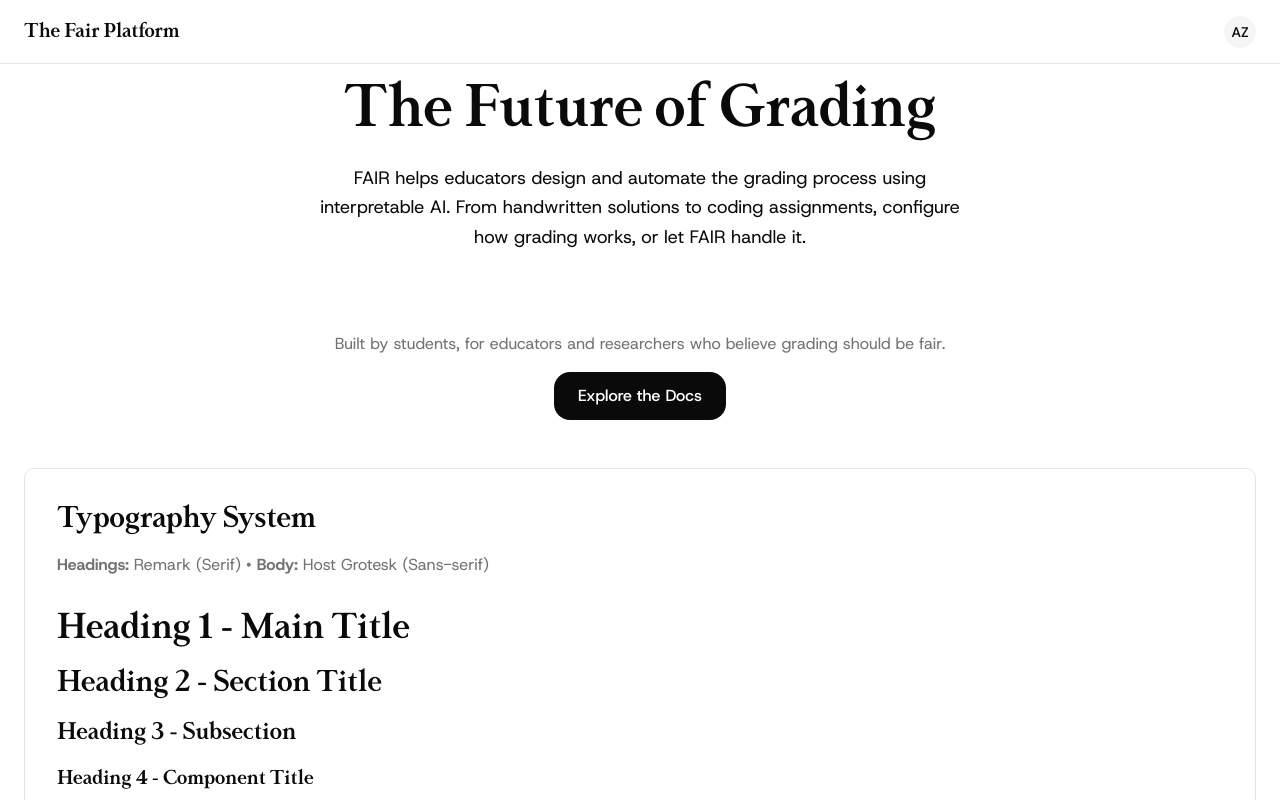
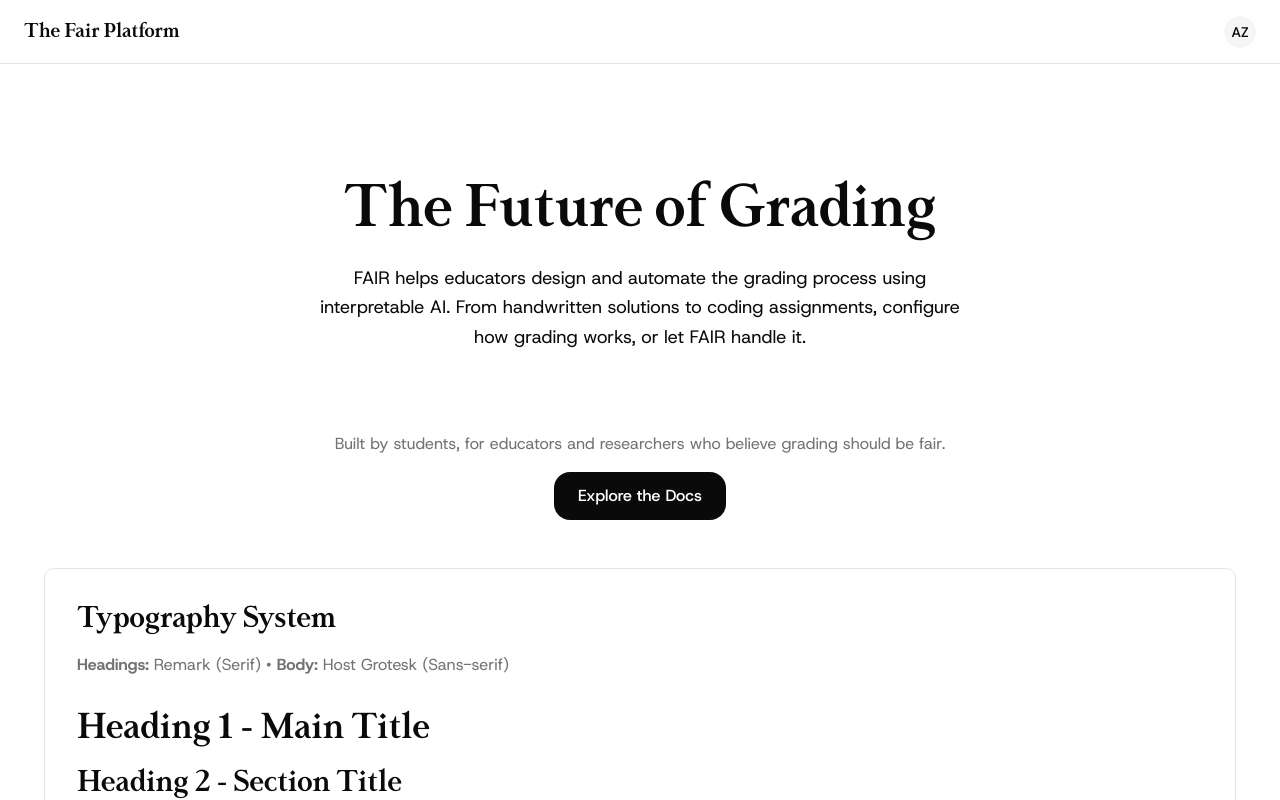
Before and after one commit to azapg/FAIR, a Next.js app in the folder platform/: page / in a window 1280 px wide. Shown: the top 800 px of the page. Built offline with nearby package versions, Linux system fonts and the light colour scheme.

Commit message:
feat: add Header component to layout and update page structure

```diff
--- a/platform/src/app/layout.tsx
+++ b/platform/src/app/layout.tsx
@@ -2,6 +2,7 @@ import type { Metadata } from "next";
 import { Geist_Mono } from "next/font/google";
 import { hostGrotesk, remark } from "@/lib/fonts";
 import "./globals.css";
+import Header from "@/components/header";
 
 const geistMono = Geist_Mono({
   variable: "--font-geist-mono",
@@ -21,8 +22,15 @@ export default function RootLayout({
   return (
     <html lang="en">
       <body
-        className={`${geistMono.variable} ${hostGrotesk.variable} ${remark.variable} font-sans antialiased`}
+        className={`${geistMono.variable} ${hostGrotesk.variable} ${remark.variable} font-sans antialiased pt-20 m-5`}
       >
+        <Header
+          user={{
+            name: "Allan Zapata",
+            email: "allan.zapata@up.ac.pa",
+            initials: "AZ",
+          }}
+        />
         {children}
       </body>
     </html>
--- a/platform/src/app/page.tsx
+++ b/platform/src/app/page.tsx
@@ -1,15 +1,5 @@
-import Header from "@/components/header";
-
 export default function Home() {
   return (
-    <div className="min-h-screen bg-background">
-      <Header
-        user={{
-          name: "Allan Zapata",
-          email: "allan.zapata@up.ac.pa",
-          initials: "AZ",
-        }}
-      />
     <main className="container mx-auto p-6 space-y-12 pt-20">
       {/* Hero Section */}
       <div className="text-center space-y-6">
@@ -89,6 +79,5 @@ export default function Home() {
         </div>
       </div>
     </main>
-    </div>
   );
 }
```
Lines whose indentation alone changed are shown as unchanged.
